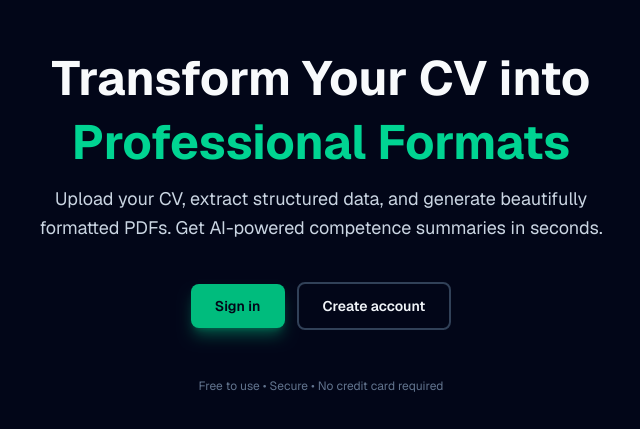
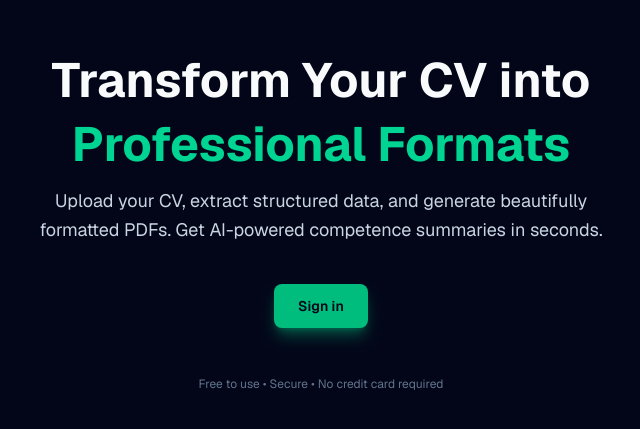
Before and after one commit to loresagaashi/cv-converter-agent, a Next.js app in the folder frontend/: page / in a window 1280 px wide. Shown: the part 179-608 px from the top of the page, without its empty margins (319-959 px from the left). Built offline with nearby package versions, Linux system fonts and the light colour scheme; no server answers.

Commit message:
frontend changes

```diff
--- a/frontend/app/page.tsx
+++ b/frontend/app/page.tsx
@@ -12,18 +12,12 @@ export default function Home() {
             Get AI-powered competence summaries in seconds.
           </p>
         </div>
-        <div className="flex flex-col sm:flex-row items-center justify-center gap-3 pt-4">
+        <div className="flex items-center justify-center pt-4">
           <a
             href="/login"
             className="inline-flex items-center justify-center rounded-lg bg-emerald-500 px-6 py-3 text-sm font-semibold text-slate-950 shadow-lg shadow-emerald-500/40 hover:bg-emerald-400 transition-all hover:shadow-xl hover:shadow-emerald-500/50"
           >
             Sign in
-          </a>
-          <a
-            href="/signup"
-            className="inline-flex items-center justify-center rounded-lg border-2 border-slate-700 px-6 py-3 text-sm font-semibold text-slate-100 hover:bg-slate-900/80 hover:border-slate-600 transition-all"
-          >
-            Create account
           </a>
         </div>
         <div className="pt-6 text-xs text-slate-500">
```
